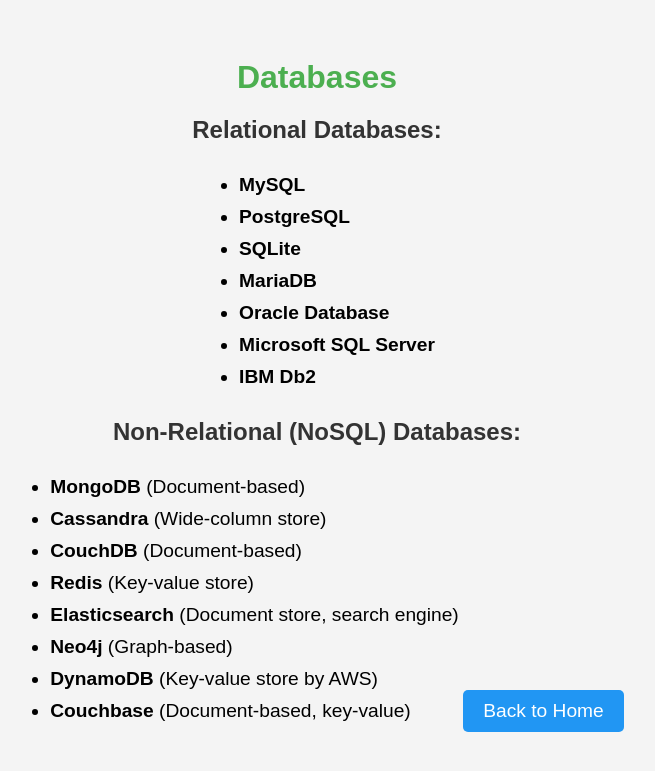
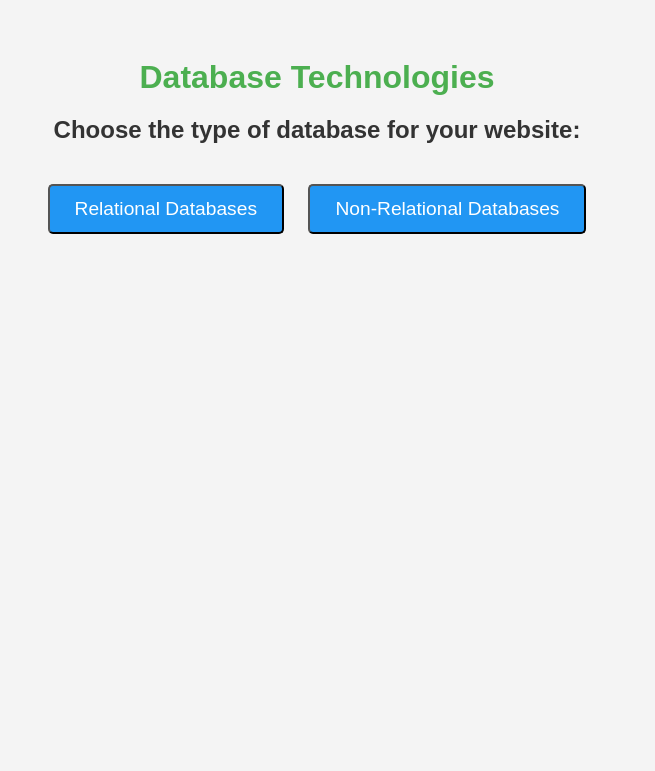
Before and after one commit to deveshrathore123/kubedge_gui, a Flask app: page /database in a window 1280 px wide. Shown: the top 771 px of the page, without its empty margins (323-978 px from the left). Run offline with Flask 3, Linux system fonts and the light colour scheme.

Commit message:
Update database.html

```diff
--- a/templates/database/database.html
+++ b/templates/database/database.html
@@ -18,59 +18,35 @@
         h2 {
             color: #333;
         }
-        ul {
-            text-align: left;
-            margin: 0 auto;
+        .button-container {
+            margin-top: 30px;
+        }
+        .tab-button {
             display: inline-block;
-        }
-        ul li {
-            font-size: 1.2em;
-            margin: 10px 0;
-        }
-        a {
-            display: inline-block;
-            margin-top: 20px;
-            padding: 10px 20px;
+            margin: 10px;
+            padding: 12px 25px;
             background-color: #2196F3;
             color: white;
             font-size: 1.2em;
             text-decoration: none;
             border-radius: 5px;
             transition: background-color 0.3s;
+            cursor: pointer;
         }
-        a:hover {
+        .tab-button:hover {
             background-color: #1976D2;
         }
     </style>
 </head>
 <body>
 
-    <h1>Databases</h1>
+    <h1>Database Technologies</h1>
+    <h2>Choose the type of database for your website:</h2>
 
-    <h2>Relational Databases:</h2>
-    <ul>
-        <li><strong>MySQL</strong></li>
-        <li><strong>PostgreSQL</strong></li>
-        <li><strong>SQLite</strong></li>
-        <li><strong>MariaDB</strong></li>
-        <li><strong>Oracle Database</strong></li>
-        <li><strong>Microsoft SQL Server</strong></li>
-        <li><strong>IBM Db2</strong></li>
-    </ul>
-
-    <h2>Non-Relational (NoSQL) Databases:</h2>
-    <ul>
-        <li><strong>MongoDB</strong> (Document-based)</li>
-        <li><strong>Cassandra</strong> (Wide-column store)</li>
-        <li><strong>CouchDB</strong> (Document-based)</li>
-        <li><strong>Redis</strong> (Key-value store)</li>
-        <li><strong>Elasticsearch</strong> (Document store, search engine)</li>
-        <li><strong>Neo4j</strong> (Graph-based)</li>
-        <li><strong>DynamoDB</strong> (Key-value store by AWS)</li>
-        <li><strong>Couchbase</strong> (Document-based, key-value)</li>
-    </ul>
-
-    <a href="/">Back to Home</a>
+    <div class="button-container">
+        <button class="tab-button" onclick="window.location.href='/database/relational'">Relational Databases</button>
+        <button class="tab-button" onclick="window.location.href='/database/nosql'">Non-Relational Databases</button>
+    </div>
 
 </body>
 </html>
```
